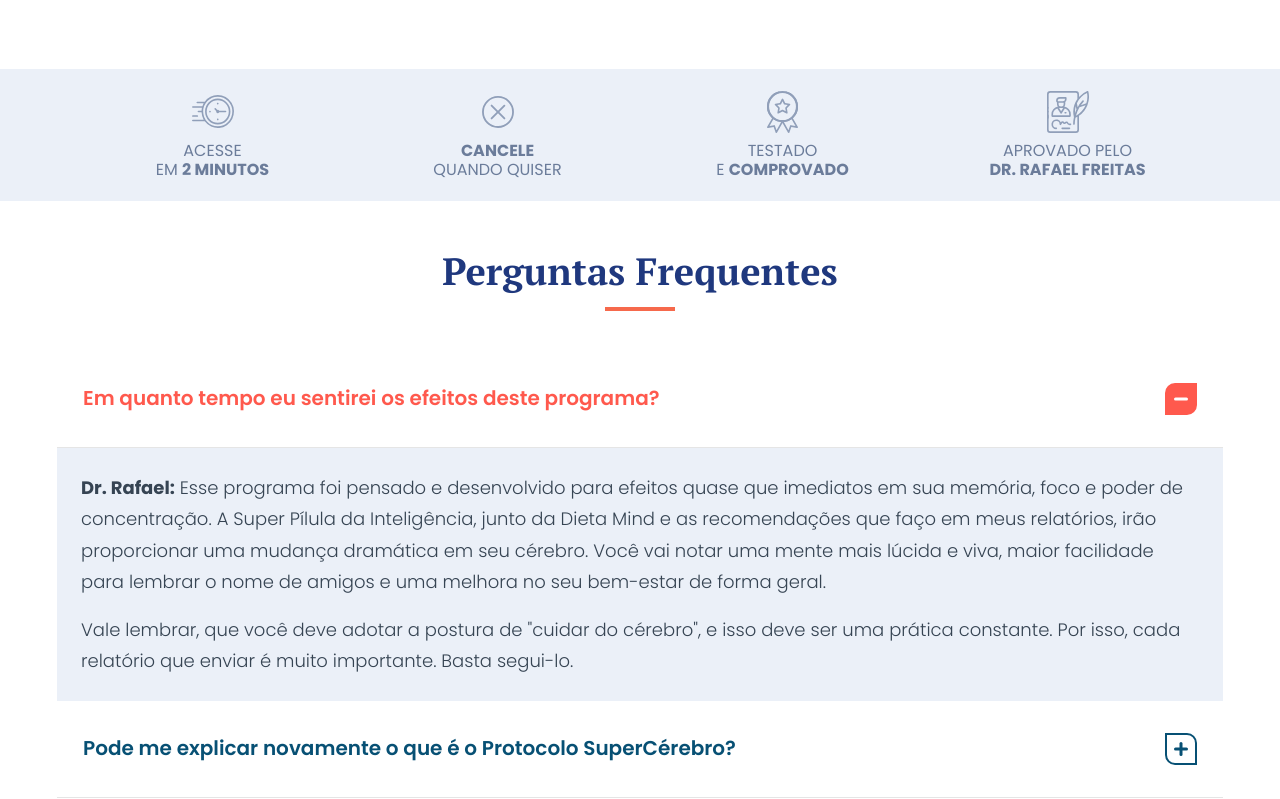
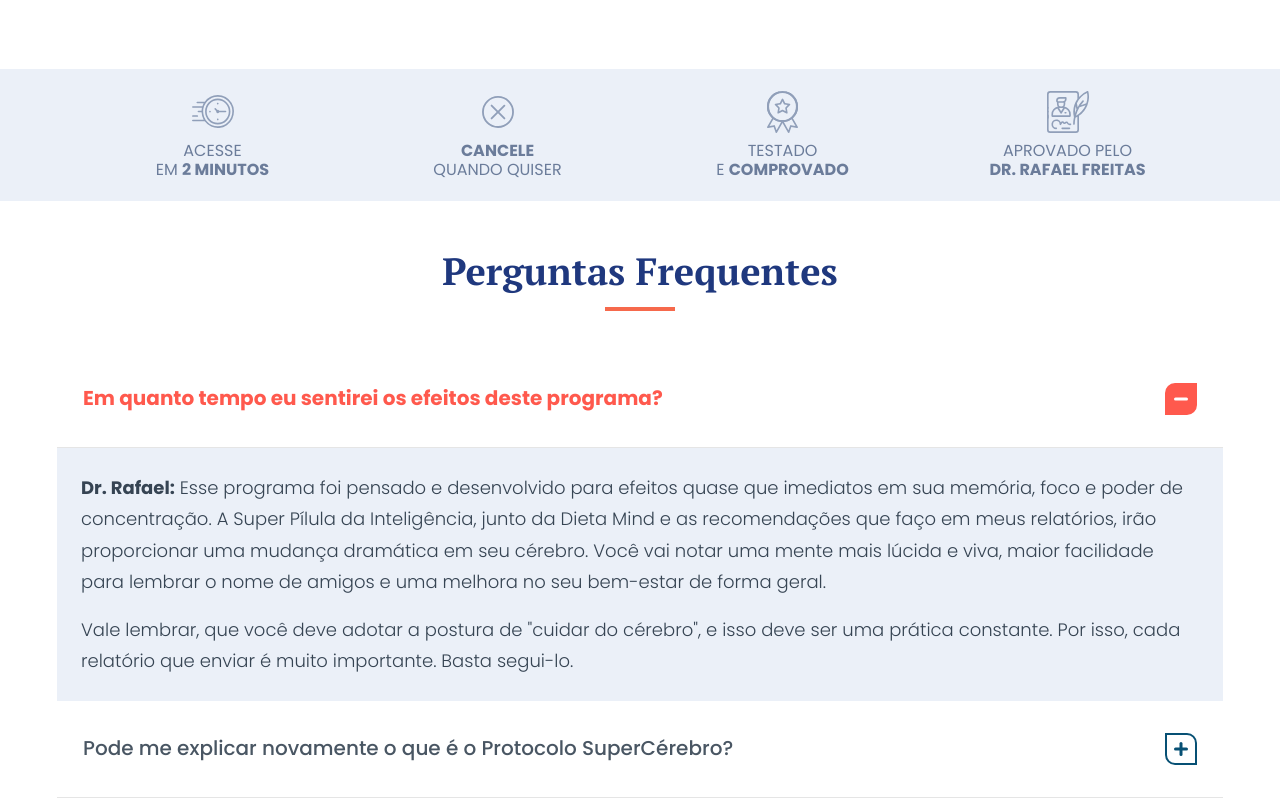
Before and after one commit to lucasnr/doutor-nature-super-cerebro-lp, a plain HTML site: page index.html in a window 1280 px wide. Both pictures are taken after a click on the element "Em quanto tempo eu sentirei os efeitos deste programa?". Shown: the part 2064-2863 px from the top of the page. Drawn offline with Linux system fonts and the light colour scheme.

Commit message:
Update faq.css

```diff
--- a/assets/css/block/faq.css
+++ b/assets/css/block/faq.css
@@ -9,17 +9,16 @@
 .faq ul li .faq-item-header {
   align-items: center;
   border-bottom: 0.0625rem solid rgba(0, 0, 0, 0.1);
-  color: #075074;
+  color: #495663;
   cursor: pointer;
   display: flex;
-  font-weight: 700;
   justify-content: space-between;
   padding: 2rem 1.625rem;
 }
 
 .faq ul li .faq-title {
   font-size: 1.125rem;
-  font-weight: 600;
+  font-weight: 500;
   line-height: 1.375;
   margin-bottom: 0px;
   transition: color 0.3s ease;
@@ -39,8 +38,10 @@
     color 0.3s ease;
 }
 
-.faq ul li.active .faq-item-header {
+.faq ul li.active .faq-item-header,
+.faq ul li.active .faq-title {
   color: #ff594d;
+  font-weight: 700;
 }
 
 .faq ul li.active .faq-button {
@@ -88,6 +89,7 @@
 }
 
 .faq ul li .faq-content p {
+  color: #364453;
   font-size: 1.125rem;
   font-weight: 300;
   line-height: 1.75;
```
